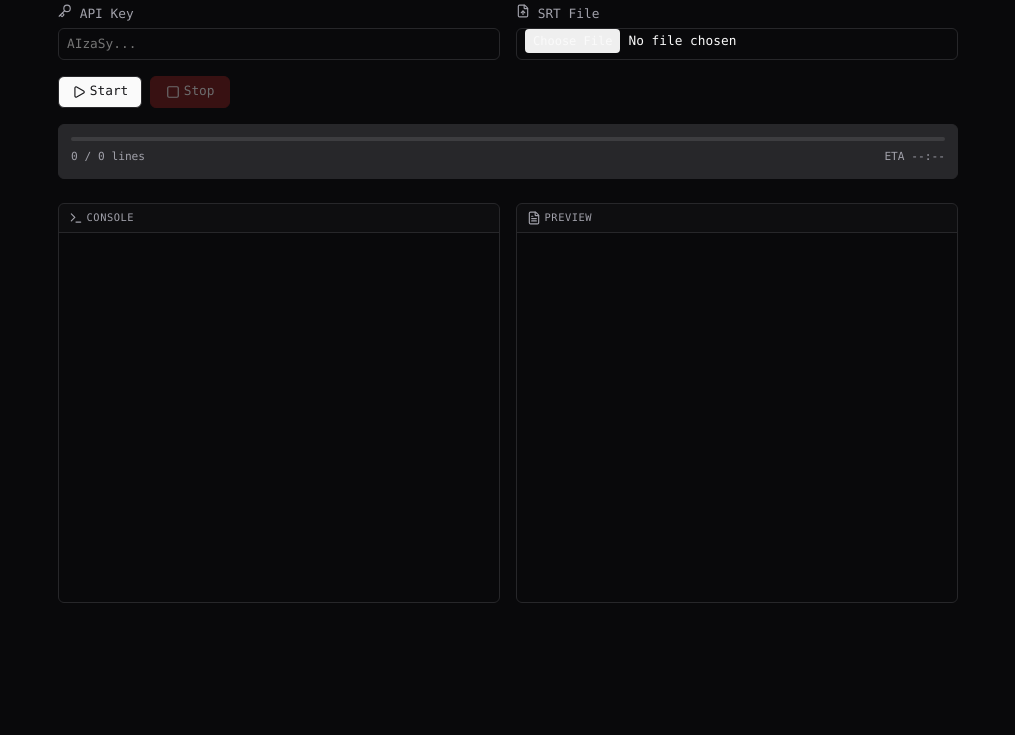
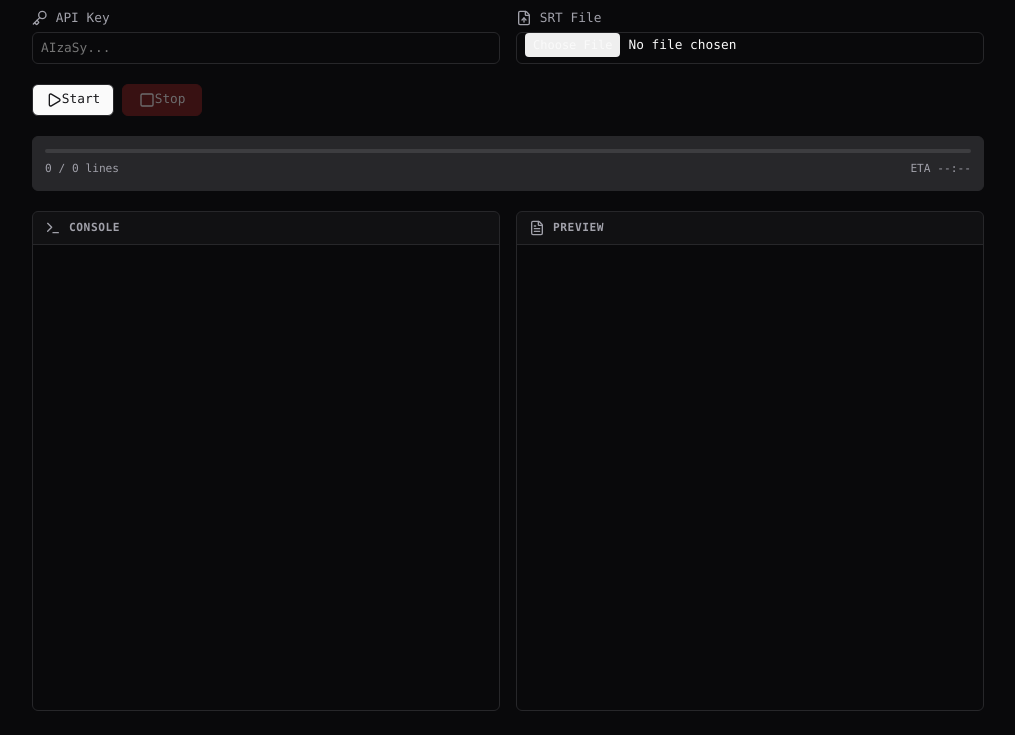
Before and after one commit to fn-cafeina/srt-translator, a website built with Parcel: page src/index.html in a window 1280 px wide. Shown: the part 65-800 px from the top of the page, without its empty margins (132-1147 px from the left). Built offline with nearby package versions, Linux system fonts and the light colour scheme.

Commit message:
feat: enhance UI with native-app feel, lucide icons, and stable scrolling

```diff
--- a/src/css/base.css
+++ b/src/css/base.css
@@ -11,11 +11,11 @@ body {
 
 body {
   font-family: var(--font-mono);
-  background: var(--background);
+  background: #09090b;
   color: var(--foreground);
   min-height: 100vh;
-  padding: 1.5rem;
-  padding-bottom: 4rem;
+  margin: 0;
+  padding: 0;
   line-height: 1.5;
 }
 
--- a/src/css/layout.css
+++ b/src/css/layout.css
@@ -1,14 +1,15 @@
 .container {
-  max-width: 900px;
-  margin: auto;
+  max-width: 1000px;
+  margin: 0 auto;
   display: flex;
   flex-direction: column;
-  gap: 1rem;
+  gap: 1.25rem;
+  padding: 1.5rem;
 }
 
 .grid {
   display: grid;
-  grid-template-columns: repeat(auto-fit, minmax(200px, 1fr));
+  grid-template-columns: repeat(auto-fit, minmax(240px, 1fr));
   gap: 1rem;
 }
 
@@ -16,33 +17,26 @@
   display: grid;
   grid-template-columns: 1fr 1fr;
   gap: 1rem;
-  margin-top: 0.5rem;
+  height: 500px; /* Stable height for 'app' feel */
 }
 
 .panel {
-  min-height: 400px;
+  display: flex;
+  flex-direction: column;
+  height: 100%;
 }
 
-@media (max-width: 850px) {
+.panel-content {
+  flex: 1;
+  overflow: hidden;
+}
+
+@media (max-width: 900px) {
   .workspace {
     grid-template-columns: 1fr;
+    height: auto;
+  }
+  .panel {
+    height: 400px;
   }
 }
-
-@media (max-width: 600px) {
-  body {
-    padding: 1rem;
-  }
-  .grid {
-    grid-template-columns: 1fr;
-  }
-  .controls {
-    flex-direction: column;
-  }
-  button {
-    width: 100%;
-  }
-  .panel {
-    min-height: 300px;
-  }
-}
--- a/src/css/modules.css
+++ b/src/css/modules.css
@@ -1,6 +1,17 @@
 .header h1 {
   font-size: 1.2rem;
   font-weight: 600;
+  display: flex;
+  align-items: center;
+  gap: 0.5rem;
+}
+
+.lucide-icon {
+  width: 14px;
+  height: 14px;
+  vertical-align: middle;
+  display: inline-block;
+  stroke-width: 2.5px;
 }
 
 .field {
@@ -123,31 +134,37 @@ button {
 }
 
 .panel-header {
-  padding: 0.4rem 0.6rem;
-  font-size: 0.65rem;
+  padding: 0.5rem 0.75rem;
+  font-size: 0.7rem;
+  font-weight: 600;
   text-transform: uppercase;
   letter-spacing: 0.05em;
   color: var(--muted-foreground);
   border-bottom: 1px solid var(--border);
-  background: rgba(255,255,255,0.02);
+  background: rgba(255,255,255,0.03);
   display: flex;
   align-items: center;
+  gap: 0.5rem;
+}
+
+.lucide-icon {
+  width: 16px;
+  height: 16px;
+  stroke-width: 2px;
+  flex-shrink: 0;
 }
 
 .panel-content {
   flex: 1;
-  padding: 0;
-  overflow: hidden;
+  overflow: auto;
   display: flex;
   flex-direction: column;
 }
 
 #log {
-  padding: 0.6rem;
-  overflow: auto;
+  padding: 0.75rem;
   font-size: 0.75rem;
   font-family: var(--font-mono);
-  max-height: 500px;
 }
 
 #preview {
@@ -158,11 +175,11 @@ button {
   outline: none;
   width: 100%;
   height: 100%;
-  min-height: 300px;
+  flex: 1;
   font-family: var(--font-mono);
   font-size: 0.8rem;
-  padding: 0.8rem;
-  overflow: auto;
+  padding: 0.75rem;
+  white-space: pre;
 }
 
 @media (max-width: 600px) {
--- a/src/index.html
+++ b/src/index.html
@@ -15,19 +15,19 @@
 
       <div class="grid">
         <div class="field">
-          <label for="apiKey"><i data-lucide="key" style="width:14px;height:14px;"></i> API Key</label>
+          <label for="apiKey"><i data-lucide="key" class="lucide-icon"></i> API Key</label>
           <input type="password" id="apiKey" placeholder="AIzaSy..." required />
         </div>
 
         <div class="field">
-          <label for="file"><i data-lucide="file-up" style="width:14px;height:14px;"></i> SRT File</label>
+          <label for="file"><i data-lucide="file-up" class="lucide-icon"></i> SRT File</label>
           <input type="file" id="file" accept=".srt" required />
         </div>
       </div>
 
       <div class="controls">
-        <button id="start" class="btn-primary"><i data-lucide="play" style="width:14px;height:14px;margin-right:4px;"></i> Start</button>
-        <button id="stop" class="btn-stop" disabled><i data-lucide="square" style="width:14px;height:14px;margin-right:4px;"></i> Stop</button>
+        <button id="start" class="btn-primary"><i data-lucide="play" class="lucide-icon"></i> Start</button>
+        <button id="stop" class="btn-stop" disabled><i data-lucide="square" class="lucide-icon"></i> Stop</button>
       </div>
 
       <div class="status">
@@ -43,12 +43,12 @@
 
     <div class="workspace">
         <div class="panel">
-          <div class="panel-header"><i data-lucide="terminal" style="width:14px;height:14px;margin-right:4px;"></i> Console</div>
+          <div class="panel-header"><i data-lucide="terminal" class="lucide-icon"></i> Console</div>
           <div id="log" class="panel-content"></div>
         </div>
 
         <div class="panel">
-          <div class="panel-header"><i data-lucide="file-text" style="width:14px;height:14px;margin-right:4px;"></i> Preview</div>
+          <div class="panel-header"><i data-lucide="file-text" class="lucide-icon"></i> Preview</div>
           <textarea id="preview" readonly></textarea>
         </div>
       </div>
```
